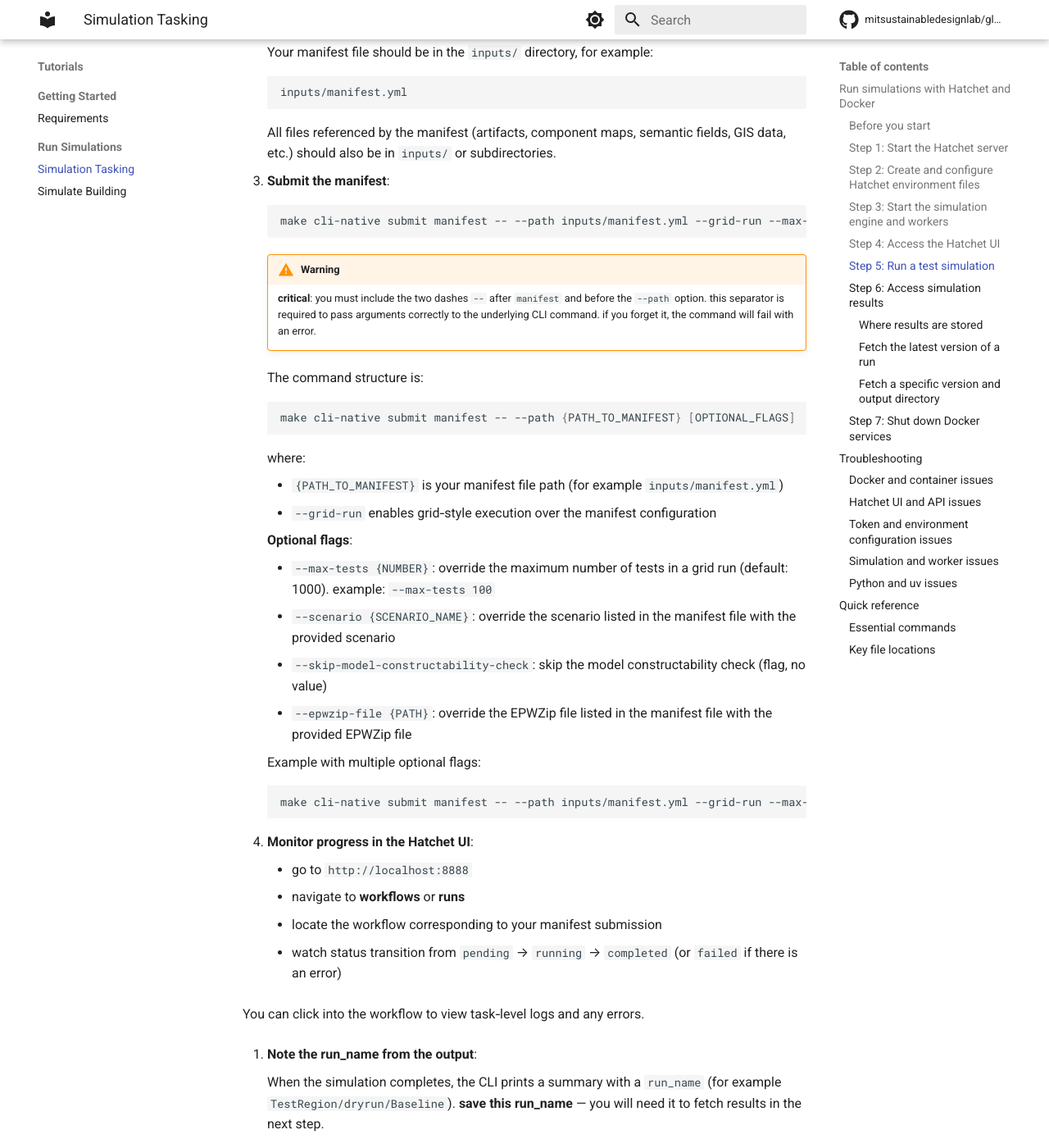
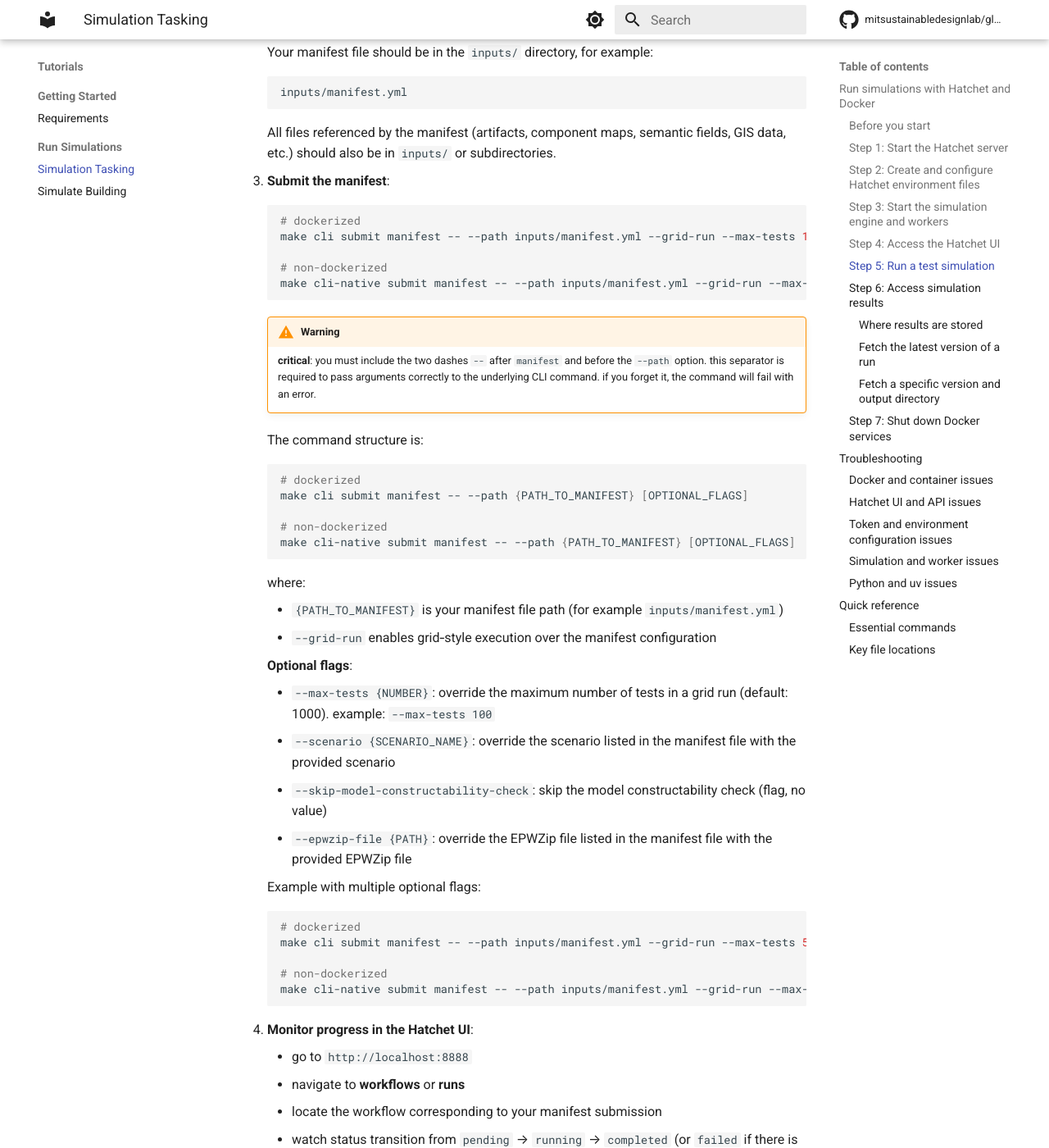
Before and after one commit to MITSustainableDesignLab/globi, an MkDocs documentation site: the page built from docs/tutorials/run-simulations/simulation_tasking.md, in a window 1280 px wide and 1400 px high, scrolled down 4882 px. Shown: the whole window at 82% size. Built offline with MkDocs 1.6.1 and Material for MkDocs 9.7.7, drawn with Linux system fonts in a browser that asks for light colours; comment, search, counter and statistics services are not loaded; some of the changed text lies outside the part shown.

Commit message:
add in make cli

````diff
--- a/docs/tutorials/run-simulations/simulation_tasking.md
+++ b/docs/tutorials/run-simulations/simulation_tasking.md
@@ -67,7 +67,7 @@ Look for a `hatchet-lite` container with a `running` status.
 
 ### Step 2: Create and configure Hatchet environment files
 
-Hatchet uses a client token stored in environment files that are loaded by the `make cli-native` target.
+Hatchet uses a client token stored in environment files that are loaded by the `make cli` (dockerized) or `make cli-native` (non-dockerized) target.
 
 1. **Generate a Hatchet client token**:
 
@@ -194,7 +194,7 @@ If you do **not** see workers, refer to the troubleshooting section below.
 
 ### Step 5: Run a test simulation
 
-Now you can submit a simulation manifest via the `make cli-native` target, which wraps the `globi` CLI with the correct environment files.
+Now you can submit a simulation manifest via the `make cli` (dockerized) or `make cli-native` (non-dockerized) target, which wraps the `globi` CLI with the correct environment files.
 
 !!! warning
 
@@ -218,6 +218,10 @@ Now you can submit a simulation manifest via the `make cli-native` target, which
 3.  **Submit the manifest**:
 
     ```bash
+    # dockerized
+    make cli submit manifest -- --path inputs/manifest.yml --grid-run --max-tests 100
+
+    # non-dockerized
     make cli-native submit manifest -- --path inputs/manifest.yml --grid-run --max-tests 100
     ```
 
@@ -228,6 +232,10 @@ Now you can submit a simulation manifest via the `make cli-native` target, which
     The command structure is:
 
     ```bash
+    # dockerized
+    make cli submit manifest -- --path {PATH_TO_MANIFEST} [OPTIONAL_FLAGS]
+
+    # non-dockerized
     make cli-native submit manifest -- --path {PATH_TO_MANIFEST} [OPTIONAL_FLAGS]
     ```
 
@@ -246,6 +254,10 @@ Now you can submit a simulation manifest via the `make cli-native` target, which
     Example with multiple optional flags:
 
     ```bash
+    # dockerized
+    make cli submit manifest -- --path inputs/manifest.yml --grid-run --max-tests 50 --scenario baseline
+
+    # non-dockerized
     make cli-native submit manifest -- --path inputs/manifest.yml --grid-run --max-tests 50 --scenario baseline
     ```
 
@@ -310,6 +322,10 @@ To access results locally, you must fetch them using the `get experiment` comman
 Copy the `run_name` from the terminal output and run:
 
 ```bash
+# dockerized
+make cli get experiment -- --run-name {YOUR_RUN_NAME_HERE}
+
+# non-dockerized
 make cli-native get experiment -- --run-name {YOUR_RUN_NAME_HERE}
 ```
 
@@ -344,6 +360,13 @@ outputs/
 If you have multiple versions of the same run, or you want to control exactly where results are written, include `--version` and `--output_dir`:
 
 ```bash
+# dockerized
+make cli get experiment -- \
+  --run-name {YOUR_RUN_NAME_HERE} \
+  --version {VERSION} \
+  --output_dir {YOUR_CHOSEN_OUTPUT_DIR}
+
+# non-dockerized
 make cli-native get experiment -- \
   --run-name {YOUR_RUN_NAME_HERE} \
   --version {VERSION} \
@@ -363,6 +386,14 @@ where:
 **Example with all options**:
 
 ```bash
+# dockerized
+make cli get experiment -- \
+  --run-name TestRegion/dryrun/Baseline \
+  --version 1.0.0 \
+  --output_dir outputs/my_analysis \
+  --include-csv
+
+# non-dockerized
 make cli-native get experiment -- \
   --run-name TestRegion/dryrun/Baseline \
   --version 1.0.0 \
@@ -510,7 +541,7 @@ This section lists common issues and concrete steps to diagnose and fix them.
 
 - **env file not being loaded**
 
-  - `make cli-native` loads environment from:
+  - `make cli` and `make cli-native` load environment from:
 
     - `.env.$(AWS_ENV).aws` (default: `.env.local.host.aws`)
     - `.env.$(HATCHET_ENV).hatchet` (default: `.env.local.host.hatchet`)
@@ -585,9 +616,14 @@ make hatchet-token
 make engine
 
 # submit a simulation manifest (note the -- separator is required!)
+# dockerized
+make cli submit manifest -- --path inputs/manifest.yml --grid-run --max-tests 100
+# non-dockerized
 make cli-native submit manifest -- --path inputs/manifest.yml --grid-run --max-tests 100
 
-
+# dockerized
+make cli get experiment -- --run-name {YOUR_RUN_NAME_HERE}
+# non-dockerized
 make cli-native get experiment -- --run-name {YOUR_RUN_NAME_HERE}
 
 # stop and remove all related docker containers
@@ -600,7 +636,7 @@ open http://localhost:8888  # macos
 
 ### Key file locations
 
-- environment config: `.env.*` files used by `make cli-native`
+- environment config: `.env.*` files used by `make cli` and `make cli-native`
 - input files: `inputs/` directory (all manifest and data files must be here)
 - hatchet configuration: `hatchet.yaml`
 - make targets: `Makefile`
````
